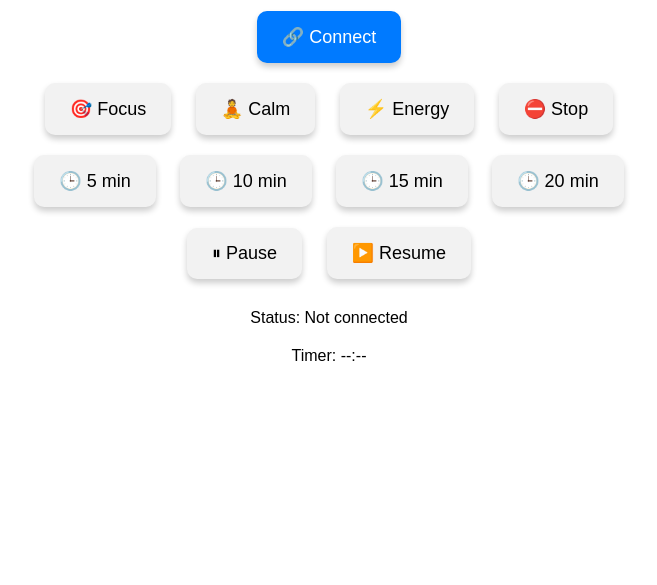
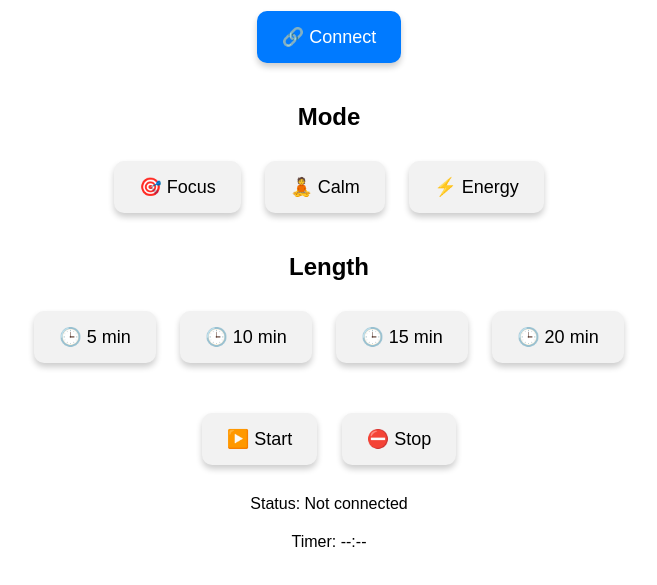
Before and after one commit to CsomortanyAQ/neuroband-app, a plain HTML site: page index.html in a window 1280 px wide. Shown: the part 127-712 px from the top of the page, without its empty margins (311-968 px from the left). Drawn offline with Linux system fonts and the light colour scheme.

Commit message:
Update index.html

```diff
--- a/index.html
+++ b/index.html
@@ -29,21 +29,37 @@
       margin-top: 20px;
       font-size: 16px;
     }
+    .section {
+      margin-top: 30px;
+    }
   </style>
 </head>
 <body>
   <h1>NeuroBand Control</h1>
-  <button id="connectBtn">🔗 Connect</button><br>
-  <button class="modeBtn" onclick="startSession('start:focus')">🎯 Focus</button>
-  <button class="modeBtn" onclick="startSession('start:calm')">🧘 Calm</button>
-  <button class="modeBtn" onclick="startSession('start:energy')">⚡ Energy</button>
-  <button class="modeBtn" onclick="stopSession()">⛔ Stop</button><br>
-  <button class="timerBtn" onclick="setSessionTime(5)">🕒 5 min</button>
-  <button class="timerBtn" onclick="setSessionTime(10)">🕒 10 min</button>
-  <button class="timerBtn" onclick="setSessionTime(15)">🕒 15 min</button>
-  <button class="timerBtn" onclick="setSessionTime(20)">🕒 20 min</button><br>
-  <button class="controlBtn" onclick="pauseTimer()">⏸ Pause</button>
-  <button class="controlBtn" onclick="resumeTimer()">▶️ Resume</button>
+
+  <button id="connectBtn">🔗 Connect</button>
+
+  <div class="section">
+    <h2>Mode</h2>
+    <button class="modeBtn" onclick="selectMode('start:focus')">🎯 Focus</button>
+    <button class="modeBtn" onclick="selectMode('start:calm')">🧘 Calm</button>
+    <button class="modeBtn" onclick="selectMode('start:energy')">⚡ Energy</button>
+  </div>
+
+  <div class="section">
+    <h2>Length</h2>
+    <button class="timerBtn" onclick="setSessionTime(5)">🕒 5 min</button>
+    <button class="timerBtn" onclick="setSessionTime(10)">🕒 10 min</button>
+    <button class="timerBtn" onclick="setSessionTime(15)">🕒 15 min</button>
+    <button class="timerBtn" onclick="setSessionTime(20)">🕒 20 min</button>
+  </div>
+
+  <div class="section">
+    <button id="startBtn" class="controlBtn" onclick="startSession()">▶️ Start</button>
+    <button id="pauseBtn" class="controlBtn" onclick="pauseTimer()" style="display:none;">⏸ Pause</button>
+    <button id="resumeBtn" class="controlBtn" onclick="resumeTimer()" style="display:none;">▶️ Continue</button>
+    <button class="controlBtn" onclick="stopSession()">⛔ Stop</button>
+  </div>
 
   <div id="status">Status: Not connected</div>
   <div id="timer">Timer: --:--</div>
@@ -51,6 +67,7 @@
   <script>
     let device, server, characteristic;
     let sessionTimer, timeLeft = 0, sessionRunning = false;
+    let selectedCommand = null;
 
     document.getElementById('connectBtn').addEventListener('click', async () => {
       try {
@@ -68,22 +85,32 @@
       }
     });
 
+    function selectMode(command) {
+      selectedCommand = command;
+      document.getElementById('status').innerText = `Mode selected: ${command.split(':')[1]}`;
+    }
+
     function setSessionTime(minutes) {
       timeLeft = minutes * 60;
       updateTimerDisplay();
+      document.getElementById('status').innerText = `Timer set to ${minutes} minutes`;
     }
 
-    async function startSession(command) {
-      if (!characteristic) {
-        alert('Please connect to NeuroBand first!');
+    async function startSession() {
+      if (!characteristic || !selectedCommand || timeLeft === 0) {
+        alert('Please make sure you are connected, have selected a mode and a time.');
         return;
       }
       const encoder = new TextEncoder();
-      await characteristic.writeValue(encoder.encode(command));
-      document.getElementById('status').innerText = `Status: Sent "${command}" ✅`;
+      await characteristic.writeValue(encoder.encode(selectedCommand));
+      document.getElementById('status').innerText = `Status: Sent "${selectedCommand}" ✅`;
 
       clearInterval(sessionTimer);
       sessionRunning = true;
+      document.getElementById('startBtn').style.display = 'none';
+      document.getElementById('pauseBtn').style.display = 'inline-block';
+      document.getElementById('resumeBtn').style.display = 'none';
+
       sessionTimer = setInterval(() => {
         if (timeLeft > 0 && sessionRunning) {
           timeLeft--;
@@ -92,6 +119,7 @@
           clearInterval(sessionTimer);
           document.getElementById('timer').innerText = 'Timer: Session complete ✅';
           sessionRunning = false;
+          document.getElementById('pauseBtn').style.display = 'none';
         }
       }, 1000);
     }
@@ -107,16 +135,23 @@
       clearInterval(sessionTimer);
       document.getElementById('timer').innerText = 'Timer: --:--';
       sessionRunning = false;
+      document.getElementById('startBtn').style.display = 'inline-block';
+      document.getElementById('pauseBtn').style.display = 'none';
+      document.getElementById('resumeBtn').style.display = 'none';
     }
 
     function pauseTimer() {
       sessionRunning = false;
+      document.getElementById('pauseBtn').style.display = 'none';
+      document.getElementById('resumeBtn').style.display = 'inline-block';
       document.getElementById('status').innerText = 'Status: Timer paused ⏸';
     }
 
     function resumeTimer() {
       if (timeLeft > 0) {
         sessionRunning = true;
+        document.getElementById('pauseBtn').style.display = 'inline-block';
+        document.getElementById('resumeBtn').style.display = 'none';
         document.getElementById('status').innerText = 'Status: Timer resumed ▶️';
       }
     }
```
